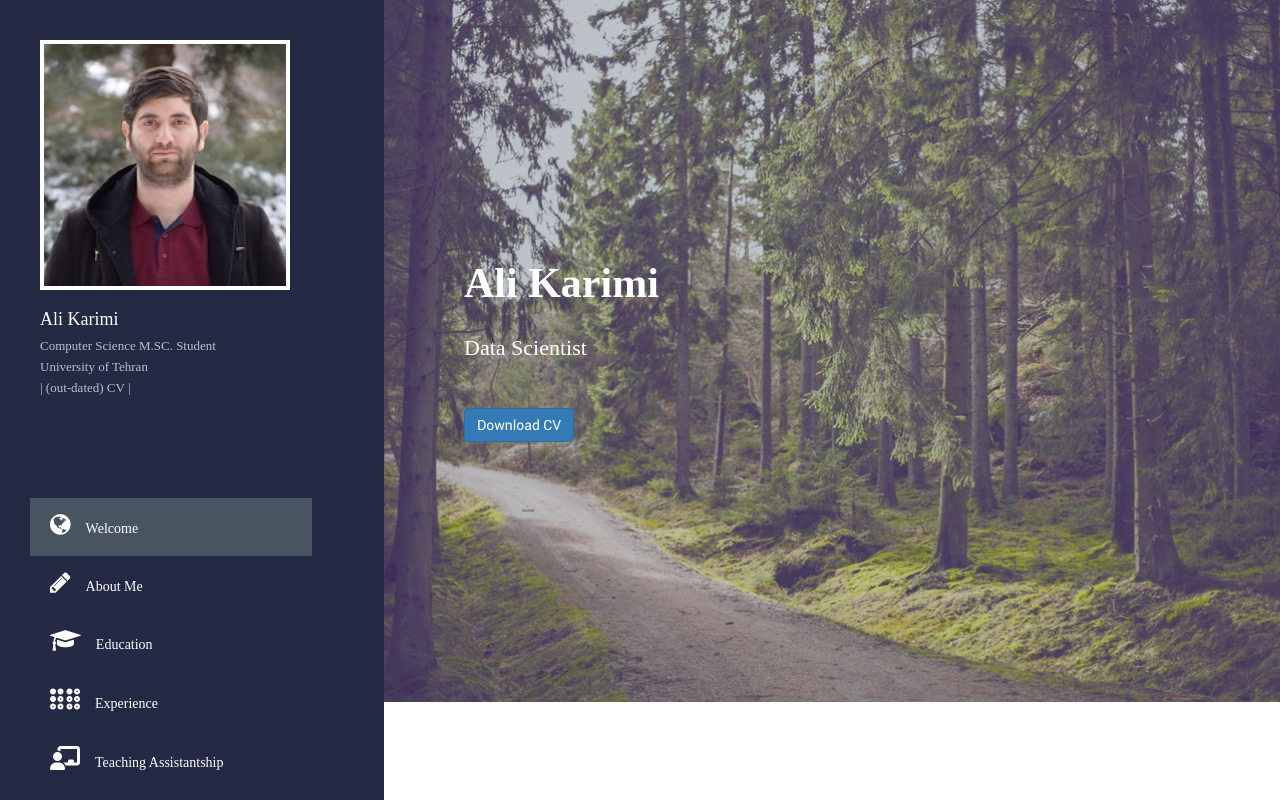
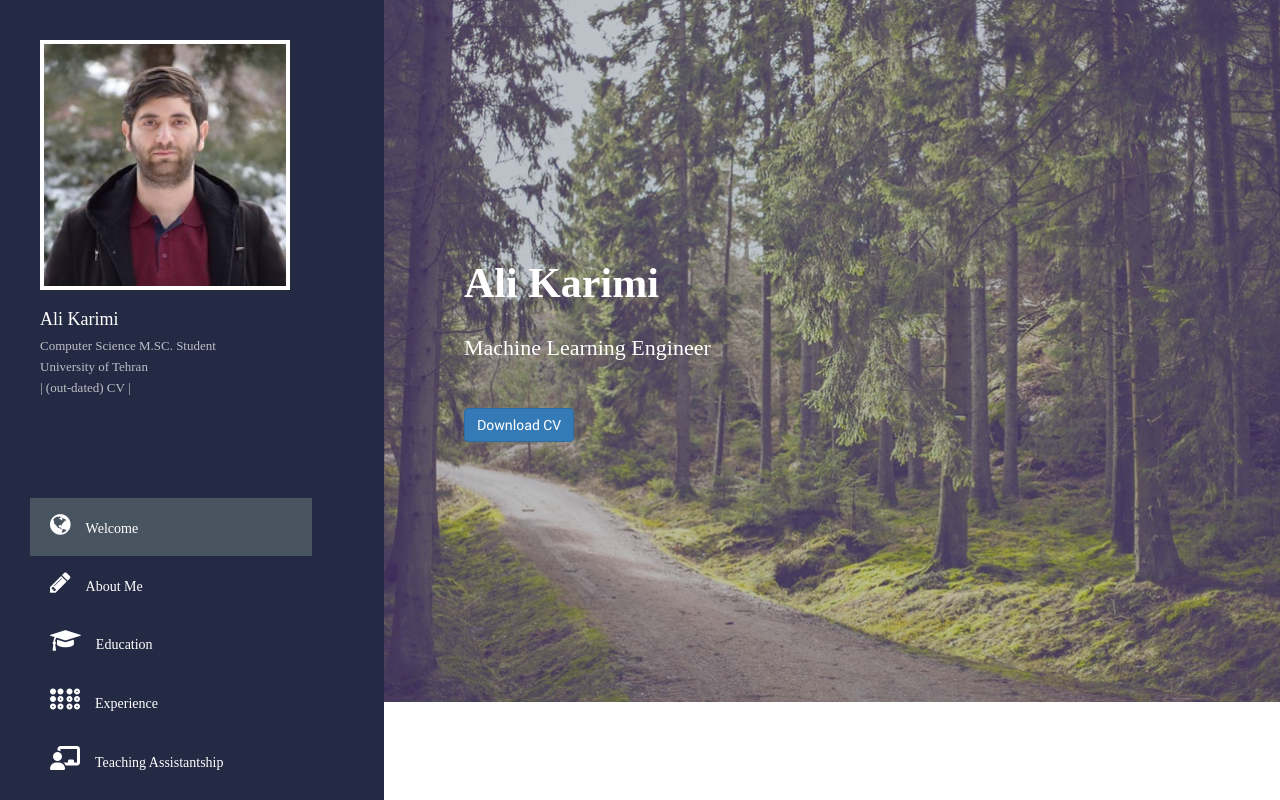
Before and after one commit to alikarimi120/alikarimi120.github.io, a plain HTML site: page index.html in a window 1280 px wide. Shown: the top 800 px of the page. Drawn offline with nearby package versions, Linux system fonts and the light colour scheme.

Commit message:
Update index.html

```diff
--- a/index.html
+++ b/index.html
@@ -169,7 +169,7 @@
             <div class="banner-overlay"></div>
             <div class="welcome-text">
                 <h2 style="font-family:'Times New Roman'"><b>Ali Karimi</h2>
-                <h5 style="font-family:'Times New Roman'">Data Scientist</h5>
+                <h5 style="font-family:'Times New Roman'">Machine Learning Engineer</h5>
 				<br>
 				<br>
 		    <!-- <p style="font-family:'Times New Roman'" onclick="changeText(this)"><a class="btn btn-primary btn-learn">Download CV</a></p> -->
```
